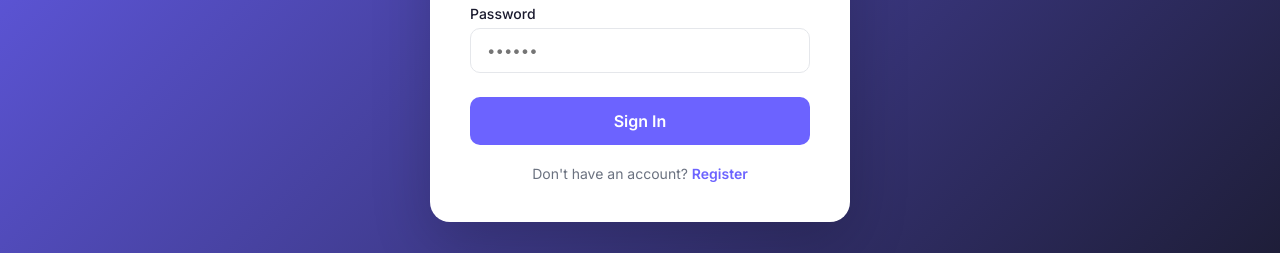
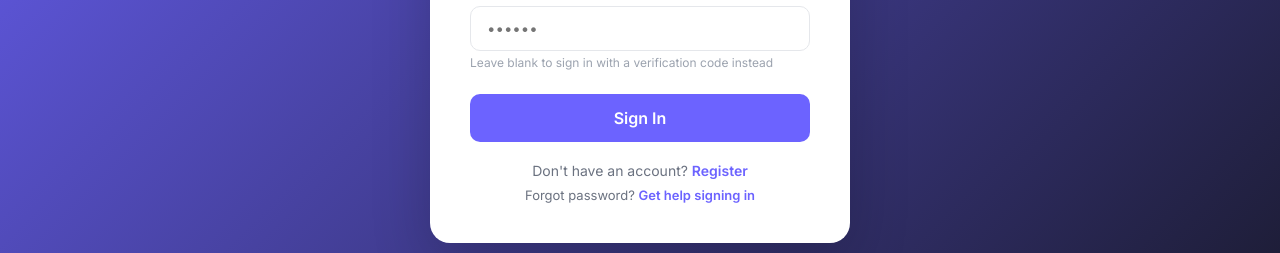
Before and after one commit to torynjeh-ai/Via, a React (Vite) app in the folder web/: page /login in a window 1280 px wide. Shown: the part 440-693 px from the top of the page. Built offline with nearby package versions, Linux system fonts and the light colour scheme; no server answers.

Commit message:
feat: forgot password hint - leave password blank to sign in with OTP

```diff
--- a/web/src/pages/Login.jsx
+++ b/web/src/pages/Login.jsx
@@ -21,7 +21,7 @@ export default function Login() {
     e.preventDefault(); setError(''); setLoading(true);
     try {
       const res = await login({ phone, password });
-      if (res.data?.token) { signIn(res.data.token, res.data.user); navigate('/'); }
+      if (res.data?.token) { signIn(res.data.token, res.data.user); navigate('/');}
       else navigate('/verify-otp', { state: { phone, fallback_code: res.data?.fallback_code } });
     } catch (err) { setError(err.message || 'Login failed'); }
     finally { setLoading(false); }
@@ -41,13 +41,23 @@ export default function Login() {
           <PhoneInput label={t('phoneNumber')} value={phone} onChange={setPhone} required />
           <div className={styles.field}>
             <label>{t('password')}</label>
-            <input type="password" placeholder="••••••" value={password} onChange={e => setPassword(e.target.value)} />
+            <input type="password" autoComplete="current-password" placeholder="••••••" value={password} onChange={e => setPassword(e.target.value)} />
+            <small style={{ fontSize: 12, color: 'var(--text-muted)', marginTop: 4, display: 'block' }}>
+              Leave blank to sign in with a verification code instead
+            </small>
           </div>
           <button className={styles.btn} disabled={loading}>
             {loading ? t('signingIn') : t('signIn')}
           </button>
         </form>
         <p className={styles.switch}>{t('noAccount')} <Link to="/register">{t('register')}</Link></p>
+        <p className={styles.switch} style={{ marginTop: 8, fontSize: 13 }}>
+          Forgot password?{' '}
+          <span style={{ color: 'var(--primary)', cursor: 'pointer', fontWeight: 600 }}
+            onClick={() => alert('Leave the password field empty and click Sign In — we\'ll send a verification code to your phone number to log you in.')}>
+            Get help signing in
+          </span>
+        </p>
       </div>
     </div>
   );
```
